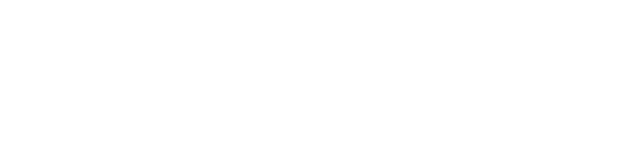
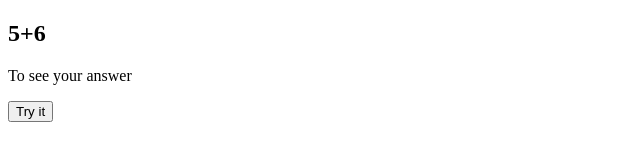
Before and after one commit to mahabubur01/javascript-practies, a plain HTML site: page index.html in a window 1280 px wide. Shown: the whole page, without its empty margins (0-640 px from the left). Drawn offline with Linux system fonts and the light colour scheme.

Commit message:
Update index.html

```diff
--- a/index.html
+++ b/index.html
@@ -1,12 +1,17 @@
-<!Doctype html>
+<!DOCTYPE html>
 <html>
-    <Head>
-        <title>Javascript variable teste</title>
-    </Head>
+    <head>
+        <title></title>
+    </head>
     <body>
 
-        <div id="showkoro"></div>
+        <h2>5+6</h2>
+<p>To see your answer</p>
 
-        <script src="New folder/script.js"type="text/javascript"></script>
+<button type="button" onclick="document.write(5 + 6)">Try it</button>
+<script type="text/javascript">
+
+    console.log(12>=11)
+</script>
     </body>
 </html>
```
